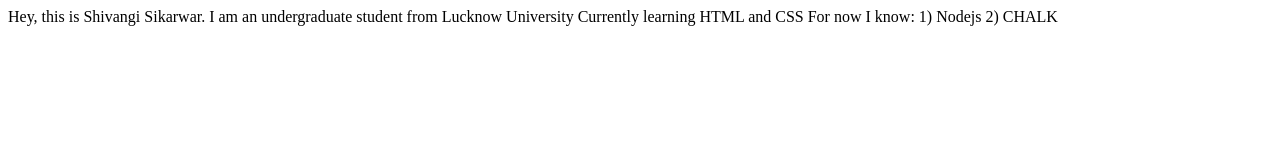
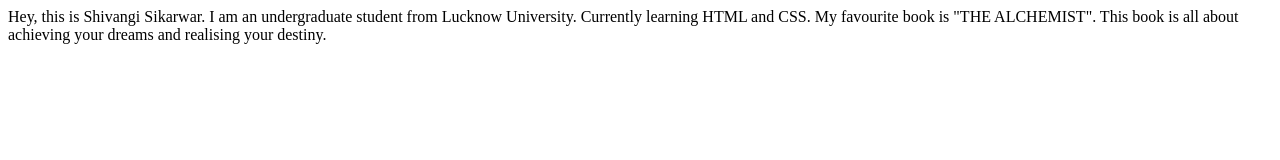
Before and after one commit to shivangi-sik/shivangisikarawar-site, a plain HTML site: page index.html in a window 1280 px wide. Drawn offline with Linux system fonts and the light colour scheme.

Commit message:
docs: updated my hobby

```diff
--- a/index.html
+++ b/index.html
@@ -7,11 +7,9 @@
     <title>shivangisikarwar-site</title>
 </head>
 <body>
-    Hey, this is Shivangi Sikarwar. I am an undergraduate student from Lucknow University
-    Currently learning HTML and CSS
+    Hey, this is Shivangi Sikarwar. I am an undergraduate student from Lucknow University.
+    Currently learning HTML and CSS.
 
-    For now I know:
-    1) Nodejs
-    2) CHALK
+    My favourite book is "THE ALCHEMIST". This book is all about achieving your dreams and realising your destiny.
 </body>
 </html>
```
